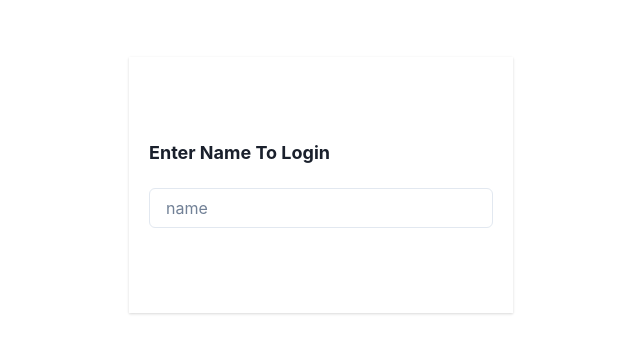
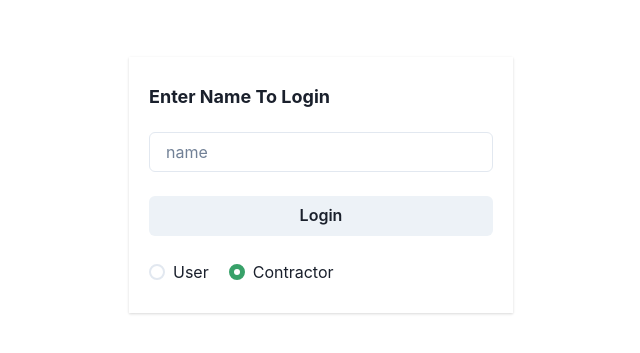
Before and after one commit to tawsifkamal/clean-up-crew, a Next.js app: page /login in a window 1280 px wide. Shown: the part 215-568 px from the top of the page, without its empty margins (319-959 px from the left). Built offline with nearby package versions, Linux system fonts and the light colour scheme.

Commit message:
user login done

```diff
--- a/package.json
+++ b/package.json
@@ -12,6 +12,7 @@
     "@chakra-ui/react": "^2.3.6",
     "@emotion/react": "^11.10.4",
     "@emotion/styled": "^11.10.4",
+    "axios": "^1.1.3",
     "framer-motion": "^7.6.1",
     "next": "12.3.1",
     "react": "18.2.0",
--- a/pages/api/user/get.js
+++ b/pages/api/user/get.js
@@ -1,4 +1,4 @@
-const dbConnect = require("../../../lib/dbConnect");
+import dbConnect from "../../../lib/dbConnect";
 const User = require("../../../lib/models/User");
 
 export default async function handler(req, res) {
--- a/pages/api/user/login.js
+++ b/pages/api/user/login.js
@@ -1,11 +1,32 @@
+import dbConnect from "../../../lib/dbConnect";
+const User = require("../../../lib/models/User");
+
 export default async function handler(req, res) {
   try {
     await dbConnect();
 
     const name = req.body.name;
-    let user = await User.findOne({ name });
-    res.status(200).json(user);
+    const userType = req.body.userType;
+
+    const query = {
+      name,
+      userType,
+    };
+
+    const update = query;
+
+    const options = {
+      upsert: true,
+      new: true,
+      setDefaultsOnInsert: true,
+    };
+
+    const result = await User.findOneAndUpdate(query, update, options);
+
+    // let user = await User.findOne({ name });
+    res.status(200).json(result);
   } catch (err) {
     console.log(err);
+    res.status(500).send(err);
   }
 }
--- a/pages/login.js
+++ b/pages/login.js
@@ -1,6 +1,48 @@
-import { Flex, Box, Container, Text, Heading, Input } from "@chakra-ui/react";
+import {
+  Flex,
+  Box,
+  Container,
+  Text,
+  Heading,
+  Input,
+  Button,
+  Radio,
+  RadioGroup,
+  Stack,
+} from "@chakra-ui/react";
+import { useState } from "react";
+import axios from "axios";
+import { useRouter } from "next/router";
 
 const Login = () => {
+  const [userInput, setUserInput] = useState("");
+  const [radioInput, setRadioInput] = useState("1");
+  const router = useRouter();
+
+  const handleSubmit = async () => {
+    try {
+      const body = {
+        name: userInput,
+        userType: parseInt(radioInput),
+      };
+
+      const response = await (await axios.post("api/user/login", body)).data;
+      console.log(response);
+      const userType = response.userType;
+
+      if (userType === 1) {
+        router.push("/contractorFeed");
+      } else {
+        router.push("/userFeed");
+      }
+    } catch (err) {
+      console.log(err);
+    }
+  };
+
+  const handleChange = (e) => {
+    setUserInput(e.target.value);
+  };
   return (
     <Flex justifyContent="center" alignItems="center" h="100vh">
       <Flex
@@ -15,7 +57,19 @@ const Login = () => {
         <Heading alignSelf="left" fontSize="lg">
           Enter Name To Login
         </Heading>
-        <Input placeholder="name" />
+        <Input placeholder="name" onChange={handleChange} />
+        <Button onClick={handleSubmit}>Login</Button>
+
+        <RadioGroup onChange={setRadioInput} value={radioInput}>
+          <Stack spacing={5} direction="row">
+            <Radio colorScheme="red" value="0">
+              User
+            </Radio>
+            <Radio colorScheme="green" value="1">
+              Contractor
+            </Radio>
+          </Stack>
+        </RadioGroup>
       </Flex>
     </Flex>
   );
```
Also changed, not shown: pages/contractorFeed.js (added, +7 -0 lines), pages/userFeed.js (added, +7 -0 lines), 2 other files (tests, documents, lock files or other folders).
